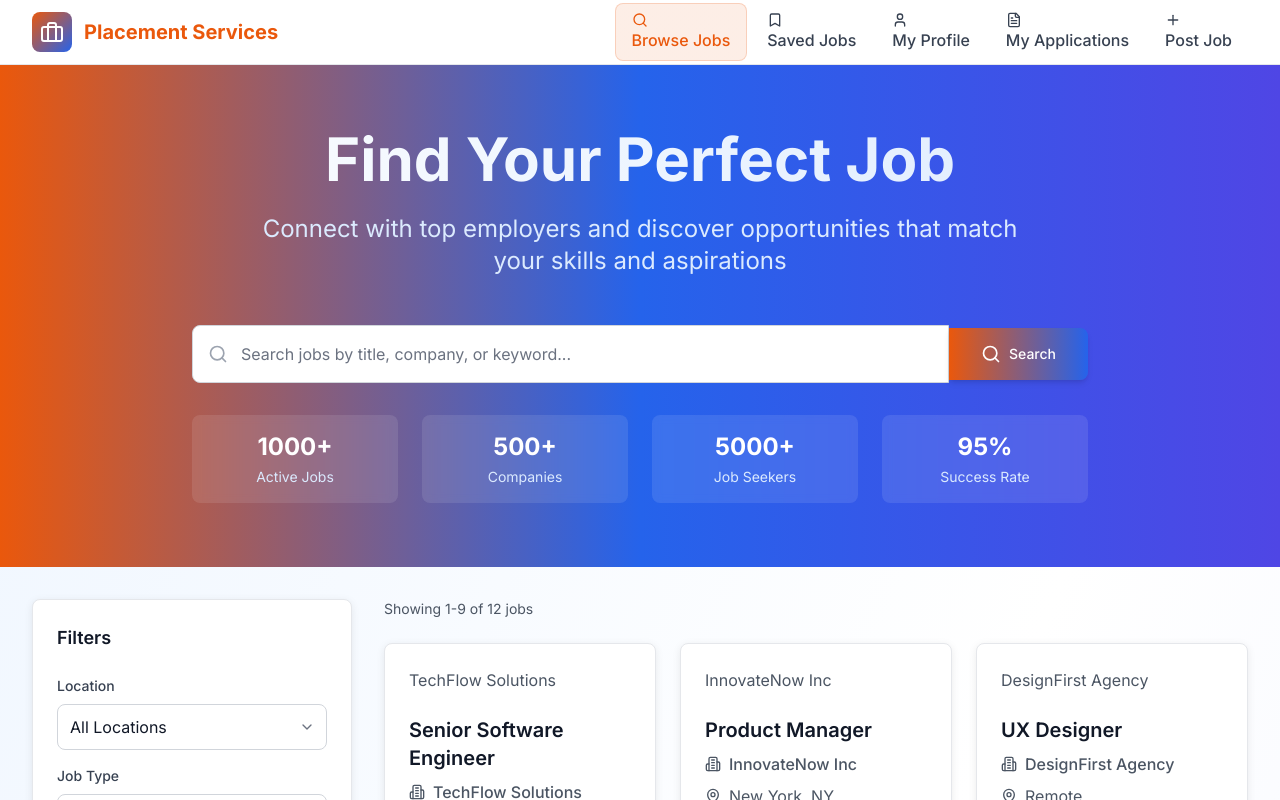
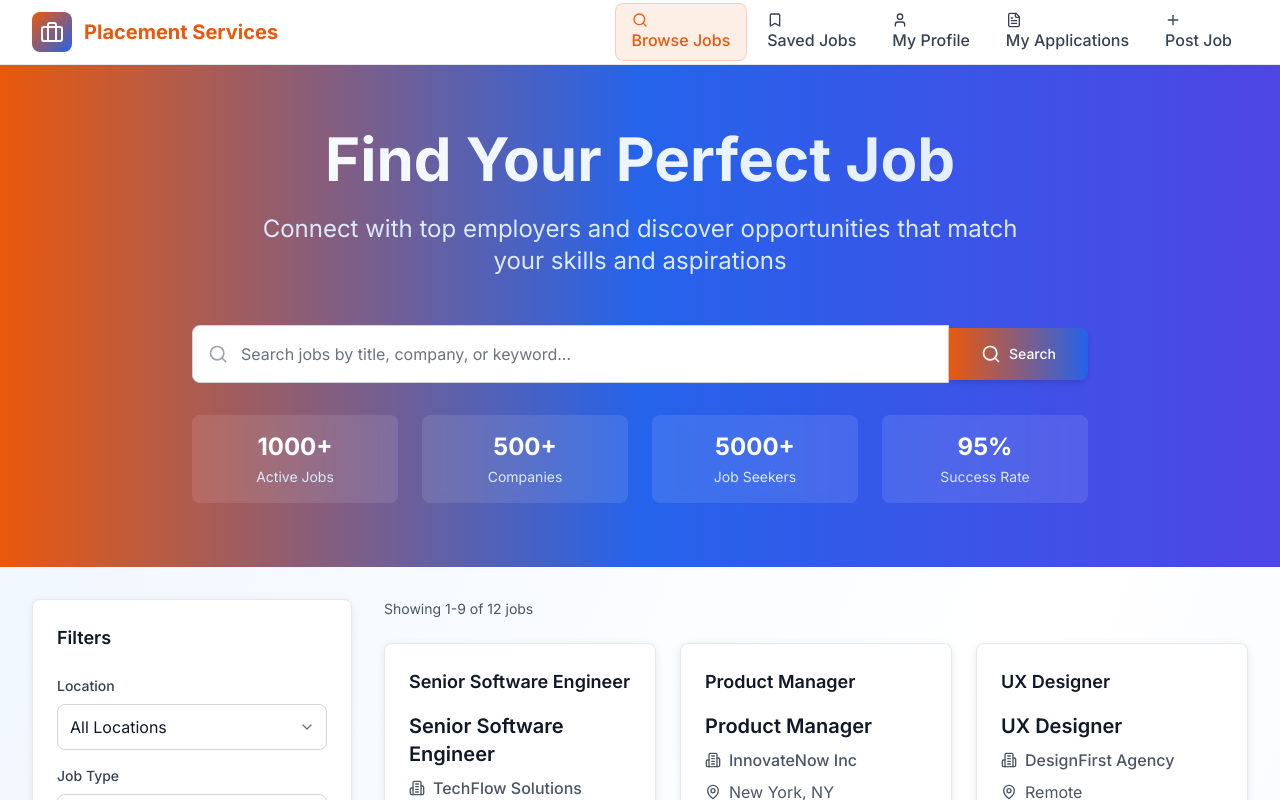
Before and after one commit to apper-canvas/realm-talentbridge-dedicated, a React (Vite) app: page / in a window 1280 px wide. Shown: the top 800 px of the page. Built offline with nearby package versions, Linux system fonts and the light colour scheme.

Commit message:
Fix duplicate company name display in JobCard component

```diff
--- a/src/components/molecules/JobCard.jsx
+++ b/src/components/molecules/JobCard.jsx
@@ -58,11 +58,10 @@ const JobCard = ({ job, onToggleSave, isSaved = false }) => {
   return (
     <Card hover className="p-6">
       <div className="flex flex-col h-full">
-<div className="flex items-start justify-between mb-4">
-          <div className="flex-1">
-            <p className="text-gray-600 mb-2">{job.company}</p>
-          </div>
-
+<h3 className="text-lg font-semibold text-gray-900 mb-1 group-hover:text-primary transition-colors duration-200">
+            {job.title}
+          </h3>
+          <div className="flex items-center text-gray-600 mb-3">
           {/* Bookmark Button */}
           {onToggleSave && (
             <button
```
